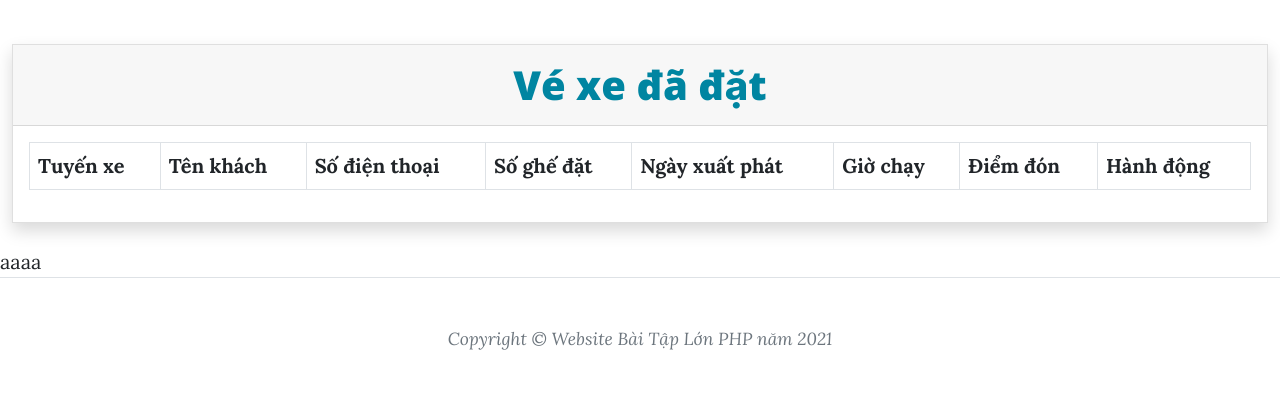
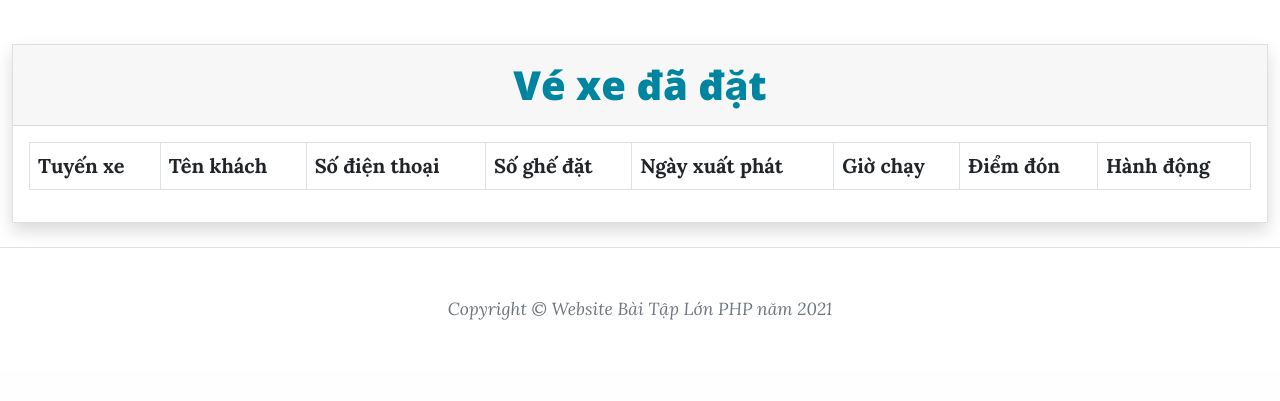
Before and after one commit to thayvovi/BTL_Nhom25, a PHP site: the page made by views/cars/edit.php in a window 1280 px wide. Shown: the part 536-937 px from the top of the page. After the commit the page ends 856 px from the top, so only its background shows below. Run offline with PHP 8.4, Linux system fonts and the light colour scheme; the template is opened without the code that fills it, so the values that code supplies are empty.

Commit message:
khoi phuc

```diff
--- a/views/cars/edit.php
+++ b/views/cars/edit.php
@@ -66,5 +66,3 @@
 		</div>
 	</div>
 </div>
-
-aaaa
```
